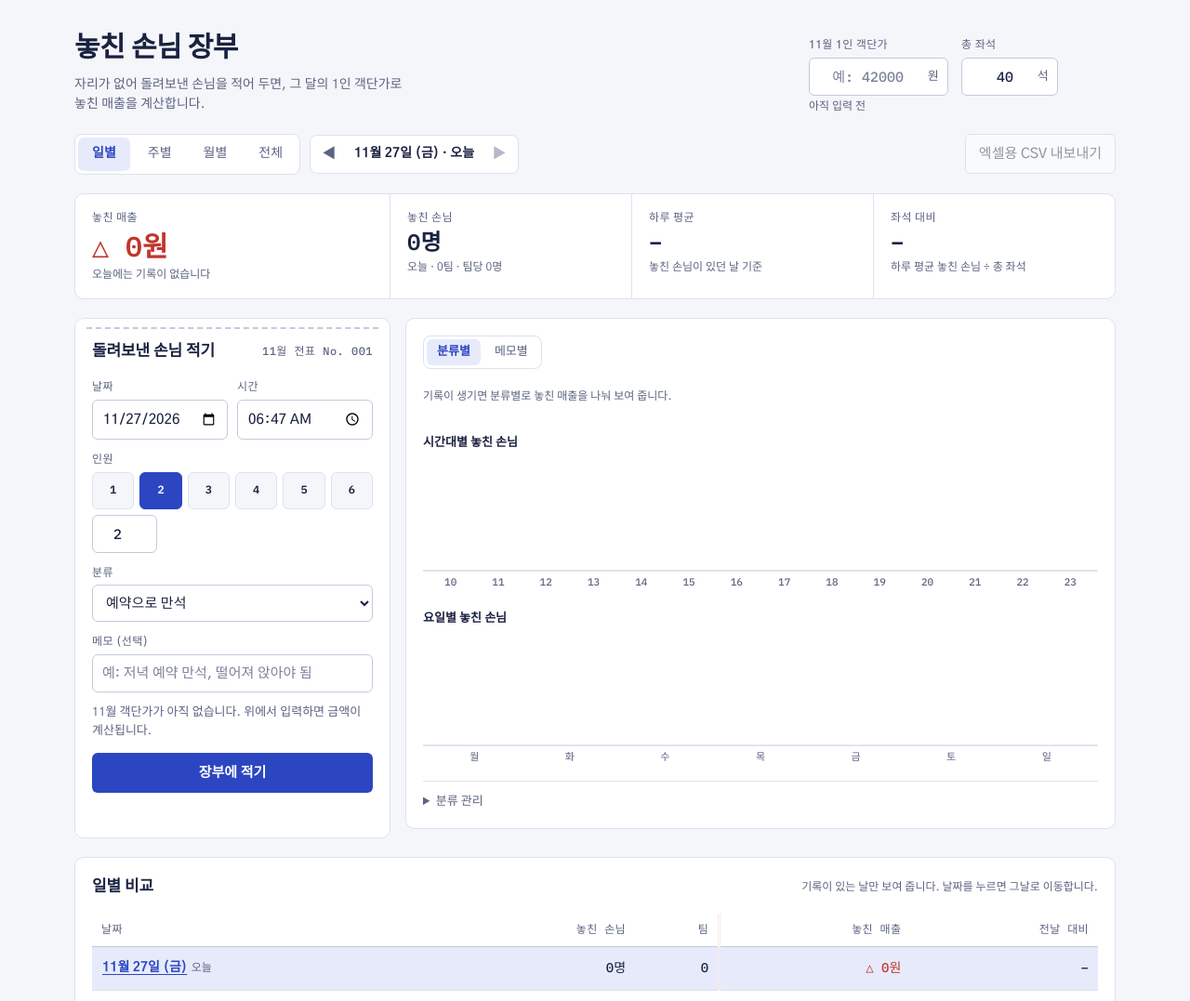
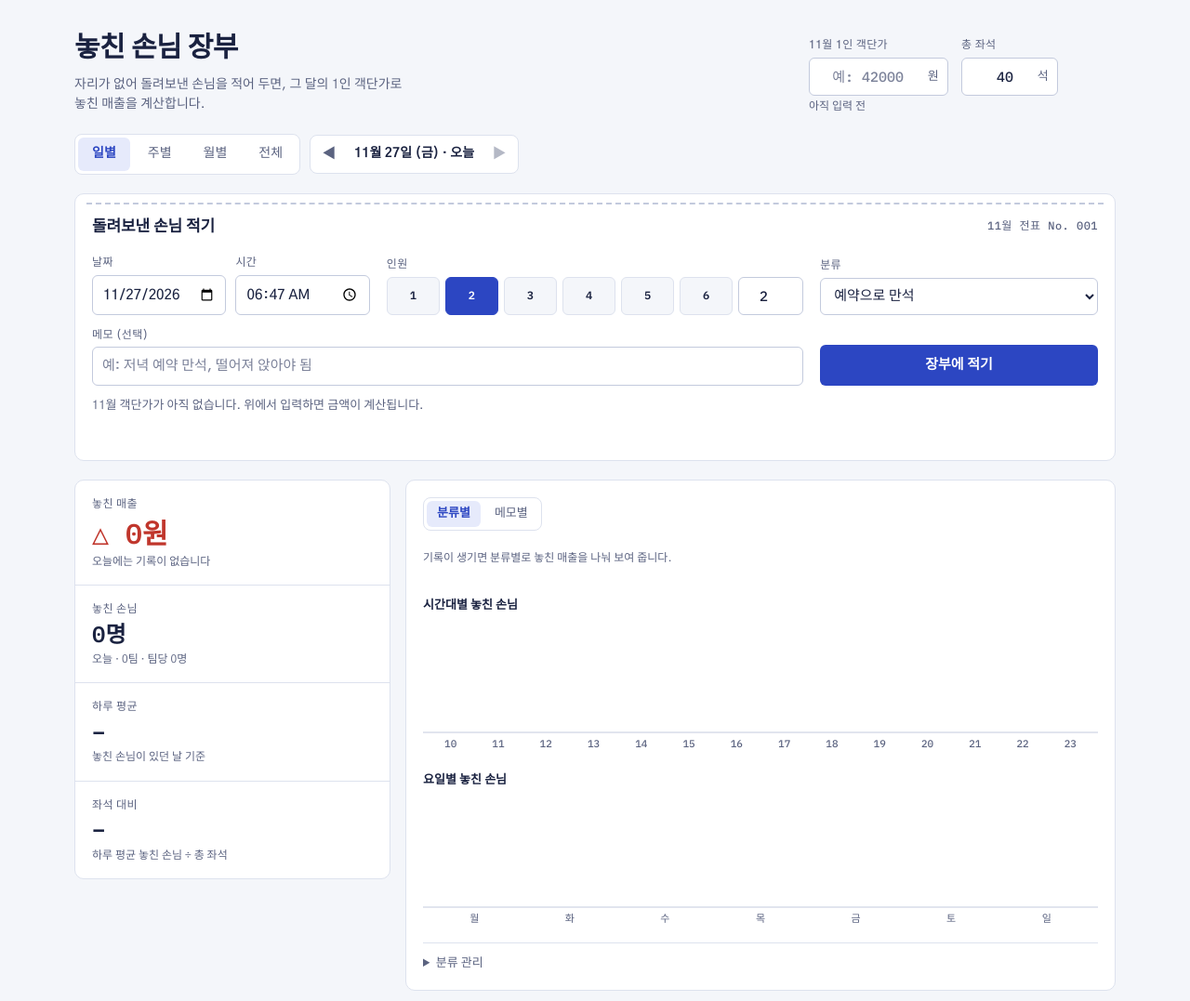
Before and after one commit to jinwoo2165-ship-it/missed-guests, a plain HTML site: page index.html in a window 1280 px wide. Shown: the top 1077 px of the page at 93% size. Drawn offline with Linux system fonts and the light colour scheme; a web font is replaced by a local one.

Commit message:
Put the entry slip on top and move CSV export to the bottom
Co-Authored-By: Claude Opus 5.5 <noreply@anthropic.com>

```diff
--- a/index.html
+++ b/index.html
@@ -349,7 +349,7 @@ button:disabled { opacity: .45; cursor: not-allowed; }
 .hint { font-size: 12px; color: var(--muted); }
 
 /* 전표 slip */
-.slip { position: sticky; top: calc(env(safe-area-inset-top, 0px) + 12px); padding-top: 22px; }
+.slip { position: relative; padding-top: 22px; }
 .slip::before { content: ""; position: absolute; left: 12px; right: 12px; top: 9px; border-top: 2px dashed var(--rule-strong); }
 .slip-no { font-family: var(--font-num); font-size: 12px; color: var(--muted); letter-spacing: 0.04em; }
 .slip.editing { border-color: var(--pen); }
@@ -418,6 +418,16 @@ td.amt, th.amt { border-left: 3px double var(--red-soft); }
 .up { color: var(--red); }
 .down { color: var(--pen); }
 tr.current td { background: var(--pen-soft); }
+.export-bar { display: flex; flex-wrap: wrap; gap: 10px 16px; align-items: center; justify-content: space-between; border-top: 1px solid var(--rule-strong); padding-top: 16px; }
+/* 넓은 화면: 전표는 가로로 펼치고, 요약은 왼쪽 칸에 세로로 쌓는다 */
+@media (min-width: 901px) {
+  #form { display: grid; grid-template-columns: minmax(0, 1fr) minmax(0, 1.5fr) minmax(0, 1fr); gap: 12px 18px; align-items: end; }
+  #form label[for="fNote"] { grid-column: span 2; }
+  #form .preview { order: 10; grid-column: 1 / -1; }
+  #form .toast { order: 11; grid-column: 1 / -1; }
+  .grid > .strip { grid-template-columns: minmax(0, 1fr); align-self: start; }
+  .grid > .strip .kpi + .kpi { border-left: 0; border-top: 1px solid var(--rule); }
+}
 .banner { background: var(--red-soft); color: var(--red); border-radius: 8px; padding: 10px 14px; font-size: 14px; margin: 0; }
 .legend { font-size: 12px; color: var(--muted); }
 
@@ -483,34 +493,9 @@ tr.current td { background: var(--pen-soft); }
         <button type="button" id="todayBtn">오늘로</button>
       </div>
     </div>
-    <button type="button" class="btn-line" id="exportBtn" hidden>엑셀용 CSV 내보내기</button>
   </div>
   <div class="filterbar" id="filterBar" hidden></div>
 
-  <section class="strip" aria-label="요약">
-    <div class="kpi loss">
-      <span class="k">놓친 매출</span>
-      <span class="v" id="sLoss">–</span>
-      <span class="d" id="sLossD">객단가 × 놓친 손님</span>
-    </div>
-    <div class="kpi">
-      <span class="k">놓친 손님</span>
-      <span class="v" id="sGuests">–</span>
-      <span class="d" id="sGuestsD">–</span>
-    </div>
-    <div class="kpi">
-      <span class="k">하루 평균</span>
-      <span class="v" id="sDayAvg">–</span>
-      <span class="d" id="sDayAvgD">놓친 손님이 있던 날 기준</span>
-    </div>
-    <div class="kpi">
-      <span class="k">좌석 대비</span>
-      <span class="v" id="sSeat">–</span>
-      <span class="d" id="sSeatD">하루 평균 놓친 손님 ÷ 총 좌석</span>
-    </div>
-  </section>
-
-  <div class="grid">
   <section class="panel slip" id="slip" aria-labelledby="formTitle">
     <div class="panel-head"><h2 id="formTitle">돌려보낸 손님 적기</h2><span class="slip-no" id="slipNo"></span></div>
     <form id="form" novalidate>
@@ -540,6 +525,31 @@ tr.current td { background: var(--pen-soft); }
       <p class="toast" id="toast" aria-live="polite"></p>
     </form>
   </section>
+
+  <div class="grid">
+  <section class="strip" aria-label="요약">
+    <div class="kpi loss">
+      <span class="k">놓친 매출</span>
+      <span class="v" id="sLoss">–</span>
+      <span class="d" id="sLossD">객단가 × 놓친 손님</span>
+    </div>
+    <div class="kpi">
+      <span class="k">놓친 손님</span>
+      <span class="v" id="sGuests">–</span>
+      <span class="d" id="sGuestsD">–</span>
+    </div>
+    <div class="kpi">
+      <span class="k">하루 평균</span>
+      <span class="v" id="sDayAvg">–</span>
+      <span class="d" id="sDayAvgD">놓친 손님이 있던 날 기준</span>
+    </div>
+    <div class="kpi">
+      <span class="k">좌석 대비</span>
+      <span class="v" id="sSeat">–</span>
+      <span class="d" id="sSeatD">하루 평균 놓친 손님 ÷ 총 좌석</span>
+    </div>
+  </section>
+
 
     <section class="panel" aria-label="분석">
       <div class="charts">
@@ -607,6 +617,10 @@ tr.current td { background: var(--pen-soft); }
     <p class="toast" id="backupMsg" aria-live="polite"></p>
   </section>
 
+  <div class="export-bar">
+    <span class="hint" id="exportHint">지금 보고 있는 기간의 기록을 엑셀에서 열 수 있는 CSV 파일로 받습니다.</span>
+    <button type="button" class="btn-line" id="exportBtn" hidden>엑셀용 CSV 내보내기</button>
+  </div>
 </div>
 
 <script>
--- a/sw.js
+++ b/sw.js
@@ -1,5 +1,5 @@
 // 오프라인에서도 열리도록 앱 파일을 기기에 보관합니다. 앱을 고치면 VERSION을 올리세요.
-const VERSION = "v3";
+const VERSION = "v4";
 const FONT_CACHE = "missed-guests-fonts";
 const FONT_HOSTS = ["fonts.googleapis.com", "fonts.gstatic.com"];
 const CACHE = "missed-guests-" + VERSION;
```
Lines whose indentation alone changed are shown as unchanged.
